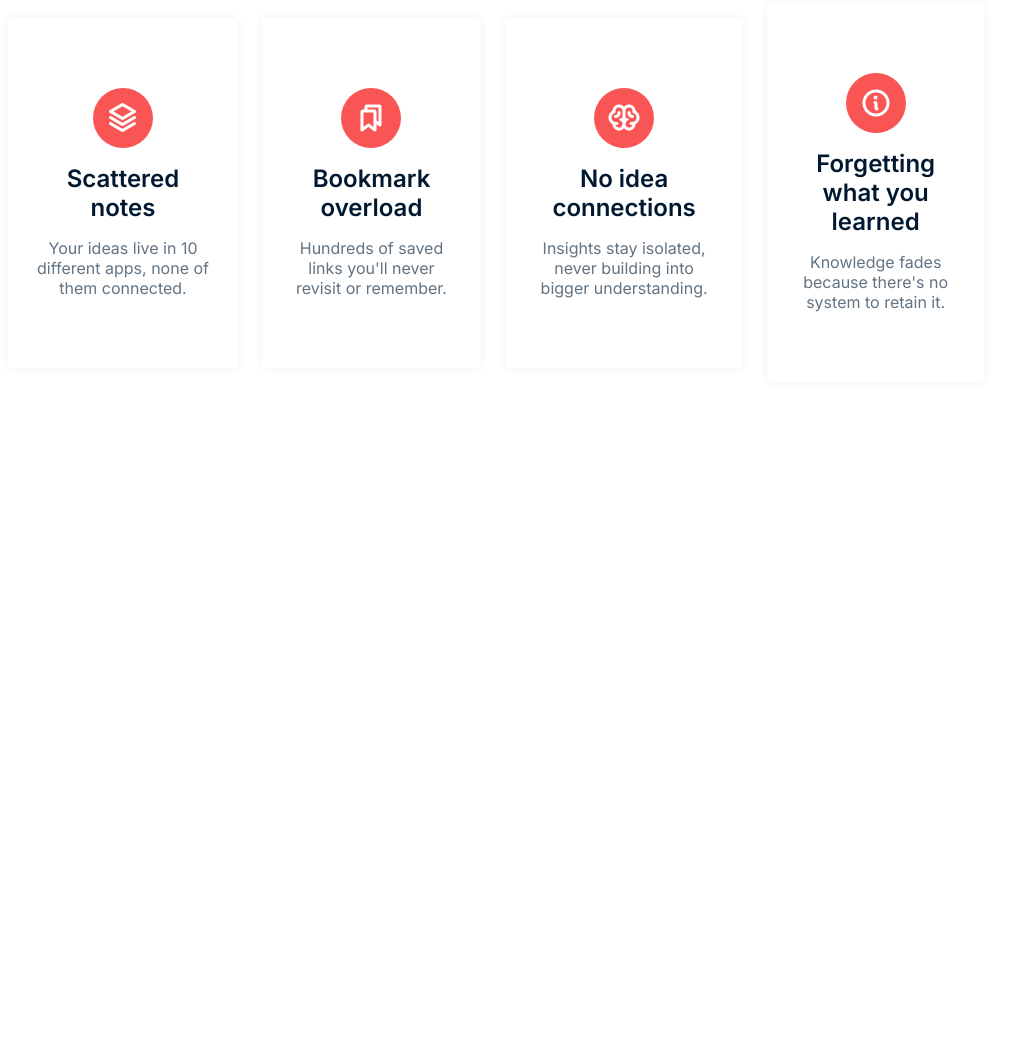
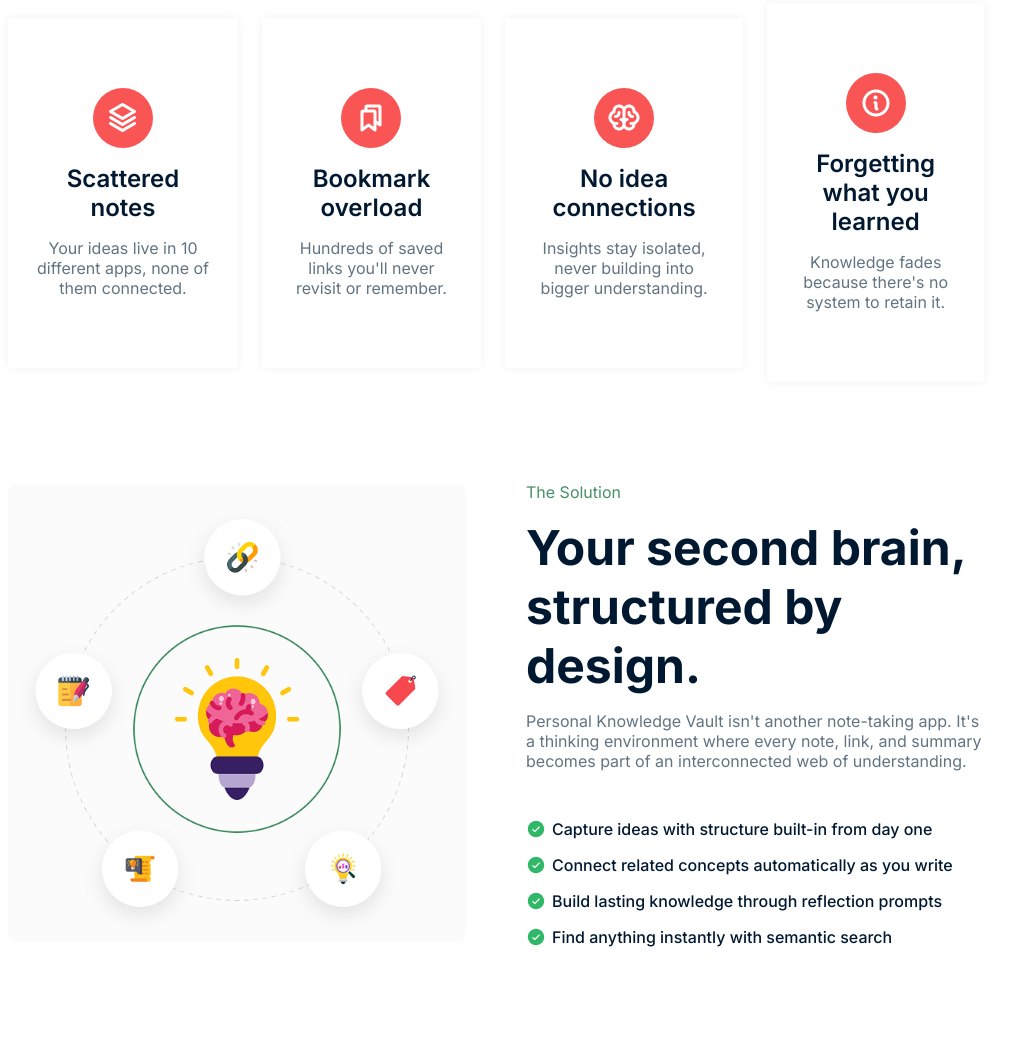
Before and after one commit to pollobs/Assignment-01, a plain HTML site: page index.html in a window 1280 px wide. Shown: the part 1001-2048 px from the top of the page, without its empty margins (144-1156 px from the left). Before the commit the page ends 1483 px from the top, so only its background shows below. Drawn offline with Linux system fonts and the light colour scheme.

Commit message:
Solution Section Added

```diff
--- a/index.html
+++ b/index.html
@@ -90,6 +90,28 @@
             </div>
         </div>
     </section>
+    <section class="solution">
+        <div class="container">
+            <div class="solution-content">
+                <div class="solution-image-wrapper">
+                    <img src="images/knowledge.png" alt="Solution Image">
+                </div>
+                <div class="solution-text-content">
+                    <div class="title">
+                        <p class="label-green">The Solution</p>
+                    <h2>Your second brain, structured by design.</h2>
+                    <p class="text-16-px">Personal Knowledge Vault isn't another note-taking app. It's a thinking environment where every note, link, and summary becomes part of an interconnected web of understanding.</p>
+                    </div>
+                   <ul class="solution-items">
+                        <li><img src="images/CheckCircle.png" alt="Check Circle">Capture ideas with structure built-in from day one</li>
+                        <li><img src="images/CheckCircle.png" alt="Check Circle">Connect related concepts automatically as you write</li>
+                        <li><img src="images/CheckCircle.png" alt="Check Circle">Build lasting knowledge through reflection prompts</li>
+                        <li><img src="images/CheckCircle.png" alt="Check Circle">Find anything instantly with semantic search</li>
+                   </ul>
+                </div>
+            </div>
+        </div>
+    </section>
 </body>
 
 </html>
--- a/styles/styles.css
+++ b/styles/styles.css
@@ -239,3 +239,64 @@
     align-items: center;
     border-radius: 99px;
 }
+
+.solution{
+    padding: 0px 30px 100px 30px;
+}
+
+.solution-content{
+    display: flex;
+    justify-content: center;
+    align-items: center;
+    gap: 60px;
+}
+
+.label-green{
+    font-size: 16px;
+    line-height: 20px;
+    font-weight: 400;
+    color: #469165;
+    transform: capitalize;
+    margin-bottom: 16px;
+}
+
+.solution-image-wrapper{
+    width: 50%;
+    max-width: 600px;
+}
+
+.solution-image-wrapper img{
+    width: 100%;
+    height: auto;
+}
+
+.solution-text-content{
+    width: 50%;
+    max-width: 700px;
+}
+
+.solution-text-content .title{
+    max-width: 515px;
+}
+
+.solution-text-content .title p{
+max-width: 480px;
+}
+
+.solution-text-content ul{
+    list-style: none;
+    display: flex;
+    flex-direction: column;
+    gap: 16px;
+    margin-top: 48px;
+}
+
+.solution-text-content ul li{
+    font-size: 16px;
+    font-weight: 500;
+    line-height: 20px;
+    color: #001931;
+    display: flex;
+    align-items: center;
+    gap: 6px;
+}
```
